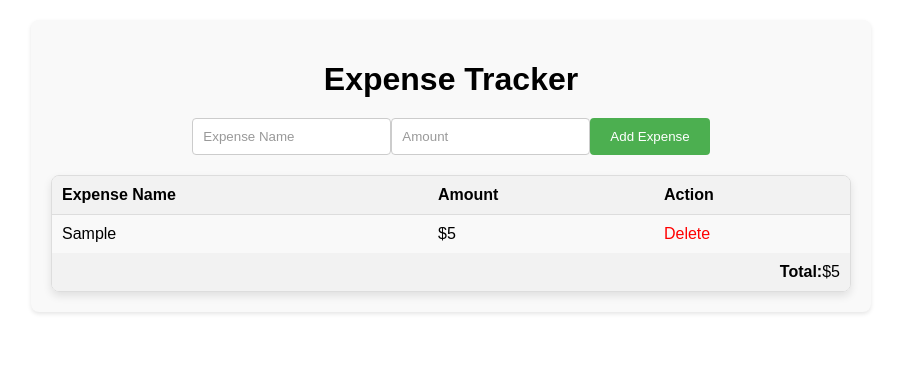
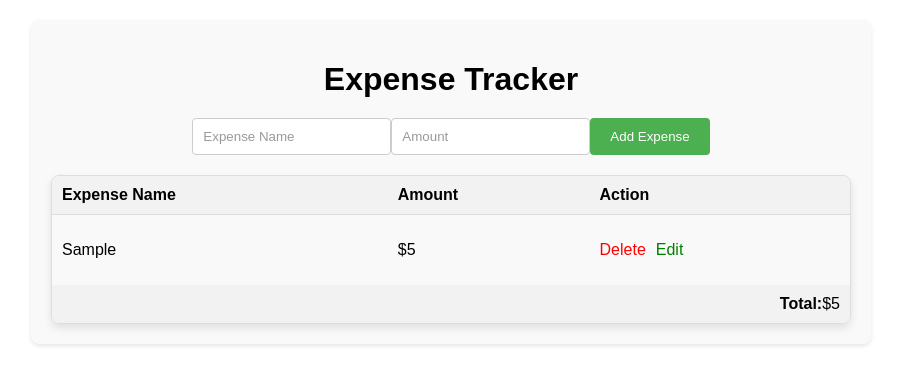
Before and after one commit to vladi1995/Expense-Tracker, a React (Vite) app: page / in a window 1280 px wide. Both pictures are taken after typing "Sample", "5" into the empty fields and a click on the button "Add Expense". Shown: the top 384 px of the page, without its empty margins (189-1090 px from the left). Built offline with nearby package versions, Linux system fonts and the light colour scheme.

Commit message:
Edit component started

```diff
--- a/src/components/Create/Create.jsx
+++ b/src/components/Create/Create.jsx
@@ -1,5 +1,6 @@
 import { useExpenseContext } from '../../contexts/ExpenseContext';
 import { useForm } from '../../hooks/useForm';
+// eslint-disable-next-line no-unused-vars
 import styles from './Create.module.css';
 
 export default function Create() {
--- a/src/components/Details/Details.jsx
+++ b/src/components/Details/Details.jsx
@@ -2,7 +2,7 @@ import { useExpenseContext } from '../../contexts/ExpenseContext';
 import styles from './Details.module.css';
 
 export default function Details() {
-    const { allExpenses, cost, onDeleteExpense } = useExpenseContext();
+    const { allExpenses, cost, onDeleteExpense, onEditExpense, isEditMode } = useExpenseContext();
 
     return (
         <div className={`${styles['expense-table']}`}>
@@ -17,9 +17,14 @@ export default function Details() {
                 <tbody id="expense-list">
                     {allExpenses.map((expense, index) =>
                         <tr key={index}>
-                            <td>{expense.expenseName}</td>
+                            <td>
+                                {isEditMode ? <input type="text" /> : <p>{expense.expenseName}</p>}
+                            </td>
                             <td>${expense.expenseValue}</td>
-                            <td className={`${styles['delete-btn']}`} onClick={() => onDeleteExpense(index)}>Delete</td>
+                            <td>
+                                <span className={`${styles['delete-btn']}`} onClick={() => onDeleteExpense(index)}>Delete</span>
+                                <span className={`${styles['edit-btn']}`} onClick={() => onEditExpense(index)}>Edit</span>
+                            </td>
                         </tr>
                     )}
                 </tbody>
--- a/src/components/Details/Details.module.css
+++ b/src/components/Details/Details.module.css
@@ -19,6 +19,11 @@
   tbody td {
     padding: 10px;
     border-top: 1px solid #ddd;
+    max-width: 150px;
+  }
+
+  tbody td p {
+    word-wrap: break-word;
   }
 
   .delete-btn {
@@ -26,6 +31,12 @@
     cursor: pointer;
   }
 
+  .edit-btn {
+    color: green;
+    cursor: pointer;
+    margin-left: 10px;
+  }
+
   .total-amount {
     padding: 10px;
     text-align: right;
--- a/src/contexts/ExpenseContext.jsx
+++ b/src/contexts/ExpenseContext.jsx
@@ -3,10 +3,12 @@ import { createContext, useContext, useState } from "react";
 export const ExpenseContext = createContext();
 
 export const ExpenseProvider = ({
+    // eslint-disable-next-line react/prop-types
     children,
 }) => {
     const [allExpenses, setAllExpenses] = useState([]);
     const [cost, setCost] = useState(0);
+    const [isEditMode, setIsEditMode] = useState(false);
 
     const onAddExpense = (data) => {
         setAllExpenses(oldExpenses => [...oldExpenses, data]);
@@ -18,11 +20,17 @@ export const ExpenseProvider = ({
         setAllExpenses(oldExpenses => oldExpenses.filter((x, i) => i !== index));
     };
 
+    const onEditExpense = (index) => {
+        setIsEditMode(true);
+    };
+
     const expenseContextValues = {
         onAddExpense,
         allExpenses,
         cost,
         onDeleteExpense,
+        onEditExpense,
+        isEditMode,
     };
 
     return <ExpenseContext.Provider value={expenseContextValues}>
```
